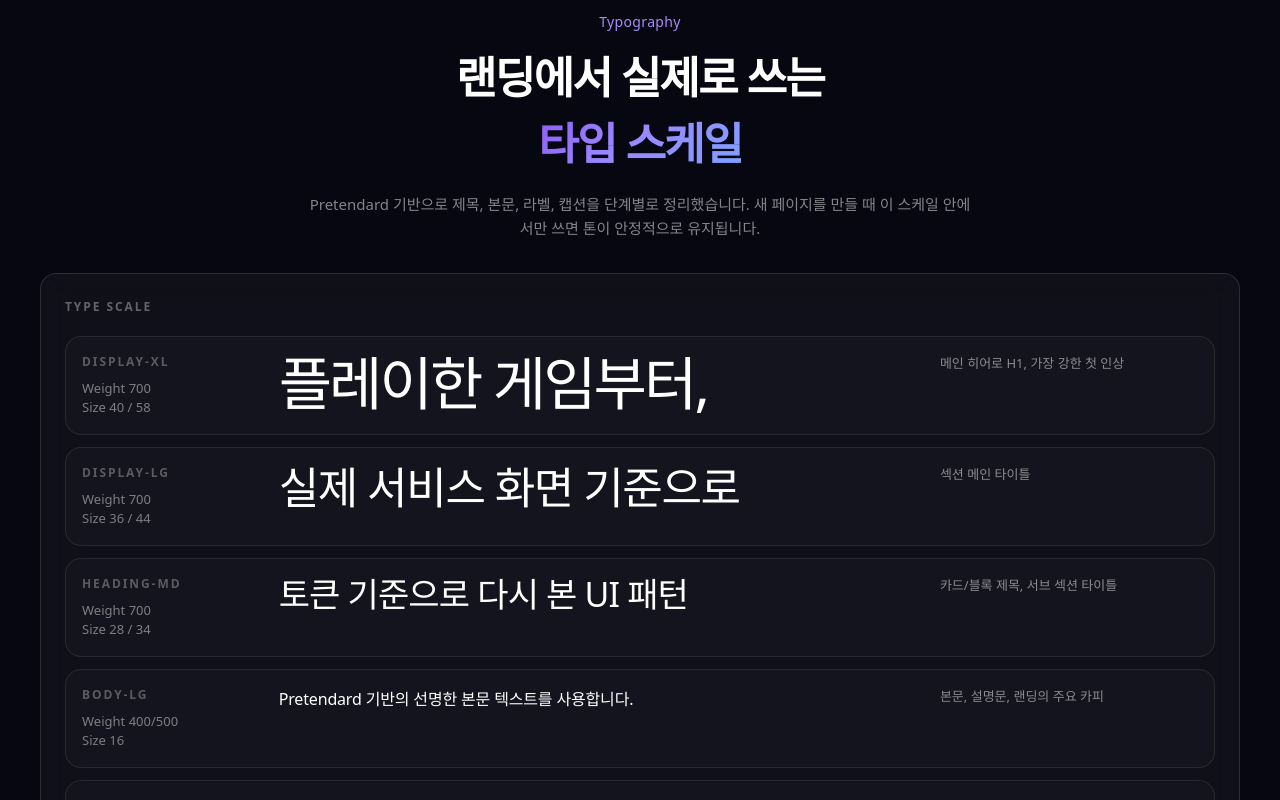
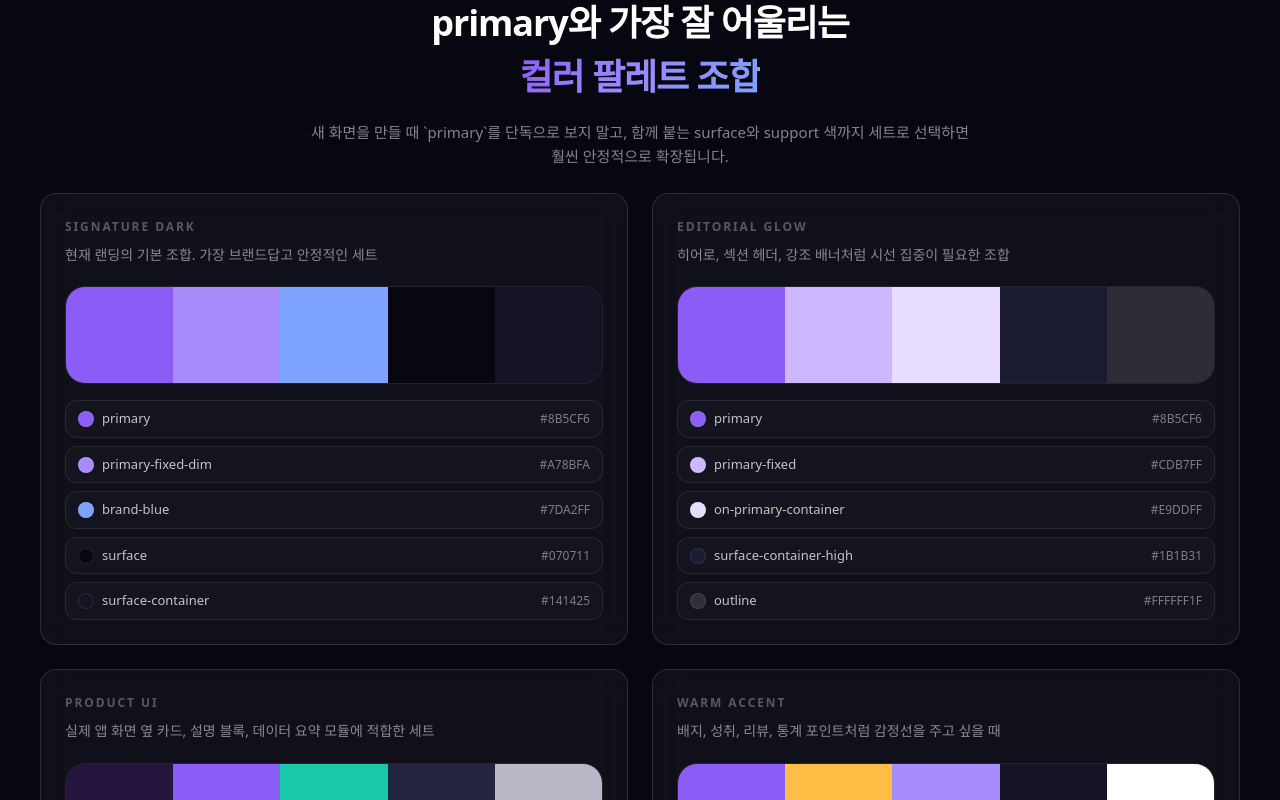
Before and after one commit to seola0114/table-tales, a Next.js app: page /design-system in a window 1280 px wide. Shown: the part 2620-3420 px from the top of the page. Built offline with nearby package versions, Linux system fonts and the light colour scheme; a web font is replaced by a local one.

Commit message:
Add primary palette combinations to design system

```diff
--- a/app/design-system/page.tsx
+++ b/app/design-system/page.tsx
@@ -35,6 +35,53 @@ const supportTokens = [
   { label: "data-mint", value: "#19C8A6", note: "상태, 활성, 긍정 피드백" },
   { label: "data-amber", value: "#FFBF47", note: "랭크, 배지, 성취" },
   { label: "brand-blue", value: "#7DA2FF", note: "보조 하이라이트와 그라디언트 확장" },
+];
+
+const primaryPalettes = [
+  {
+    name: "Signature Dark",
+    usage: "현재 랜딩의 기본 조합. 가장 브랜드답고 안정적인 세트",
+    chips: [
+      { label: "primary", value: "#8B5CF6" },
+      { label: "primary-fixed-dim", value: "#A78BFA" },
+      { label: "brand-blue", value: "#7DA2FF" },
+      { label: "surface", value: "#070711" },
+      { label: "surface-container", value: "#141425" },
+    ],
+  },
+  {
+    name: "Editorial Glow",
+    usage: "히어로, 섹션 헤더, 강조 배너처럼 시선 집중이 필요한 조합",
+    chips: [
+      { label: "primary", value: "#8B5CF6" },
+      { label: "primary-fixed", value: "#CDB7FF" },
+      { label: "on-primary-container", value: "#E9DDFF" },
+      { label: "surface-container-high", value: "#1B1B31" },
+      { label: "outline", value: "#FFFFFF1F" },
+    ],
+  },
+  {
+    name: "Product UI",
+    usage: "실제 앱 화면 옆 카드, 설명 블록, 데이터 요약 모듈에 적합한 세트",
+    chips: [
+      { label: "primary-container", value: "#24163F" },
+      { label: "primary", value: "#8B5CF6" },
+      { label: "data-mint", value: "#19C8A6" },
+      { label: "surface-container-highest", value: "#242440" },
+      { label: "on-surface-variant", value: "#B8B8C7" },
+    ],
+  },
+  {
+    name: "Warm Accent",
+    usage: "배지, 성취, 리뷰, 통계 포인트처럼 감정선을 주고 싶을 때",
+    chips: [
+      { label: "primary", value: "#8B5CF6" },
+      { label: "data-amber", value: "#FFBF47" },
+      { label: "primary-fixed-dim", value: "#A78BFA" },
+      { label: "surface-container", value: "#141425" },
+      { label: "on-surface", value: "#FFFFFF" },
+    ],
+  },
 ];
 
 const spacing = [
@@ -221,6 +268,41 @@ function TypeRow({
   );
 }
 
+function PaletteCard({
+  name,
+  usage,
+  chips,
+}: {
+  name: string;
+  usage: string;
+  chips: { label: string; value: string }[];
+}) {
+  return (
+    <div className="glass-card p-6">
+      <p className="text-[12px] font-semibold uppercase tracking-[0.16em] text-white/30">{name}</p>
+      <p className="mt-2 text-[14px] leading-relaxed text-white/50">{usage}</p>
+      <div className="mt-5 overflow-hidden rounded-[20px] border border-white/8">
+        <div className="grid grid-cols-5">
+          {chips.map((chip) => (
+            <div key={chip.label} className="h-24" style={{ background: chip.value }} />
+          ))}
+        </div>
+      </div>
+      <div className="mt-4 grid gap-2">
+        {chips.map((chip) => (
+          <div key={chip.label} className="flex items-center justify-between rounded-xl border border-white/8 bg-white/[0.02] px-3 py-2">
+            <div className="flex items-center gap-2">
+              <div className="h-4 w-4 rounded-full border border-white/10" style={{ background: chip.value }} />
+              <span className="text-[13px] font-medium text-white/75">{chip.label}</span>
+            </div>
+            <span className="text-[12px] text-white/45">{chip.value}</span>
+          </div>
+        ))}
+      </div>
+    </div>
+  );
+}
+
 export default function DesignSystemPage() {
   return (
     <main className="min-h-screen bg-[#070711] text-white">
@@ -318,6 +400,26 @@ export default function DesignSystemPage() {
             <div className="mt-5 grid gap-3 sm:grid-cols-3">
               {supportTokens.map((token) => (
                 <TokenRow key={token.label} {...token} />
+              ))}
+            </div>
+          </div>
+
+          <div className="space-y-6">
+            <div className="text-center">
+              <p className="font-display-italic text-[14px] tracking-wide text-[#A78BFA]">Palette Sets</p>
+              <h3 className="mt-3 text-[30px] font-bold tracking-[-0.03em] text-white sm:text-[36px]">
+                primary와 가장 잘 어울리는
+                <br />
+                <span className="gradient-text">컬러 팔레트 조합</span>
+              </h3>
+              <p className="mx-auto mt-4 max-w-2xl text-[15px] leading-relaxed text-white/50">
+                새 화면을 만들 때 `primary`를 단독으로 보지 말고, 함께 붙는 surface와 support 색까지 세트로 선택하면 훨씬 안정적으로 확장됩니다.
+              </p>
+            </div>
+
+            <div className="grid gap-6 lg:grid-cols-2">
+              {primaryPalettes.map((palette) => (
+                <PaletteCard key={palette.name} {...palette} />
               ))}
             </div>
           </div>
```
